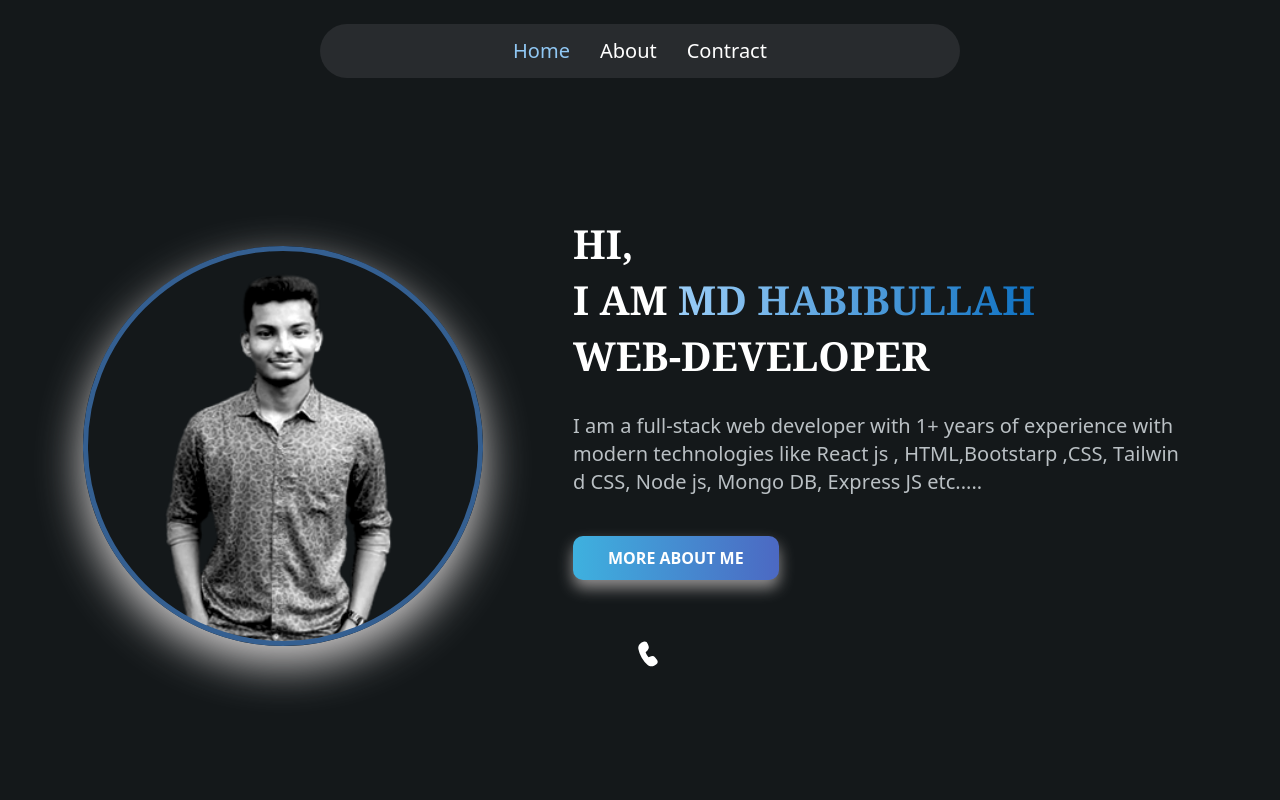
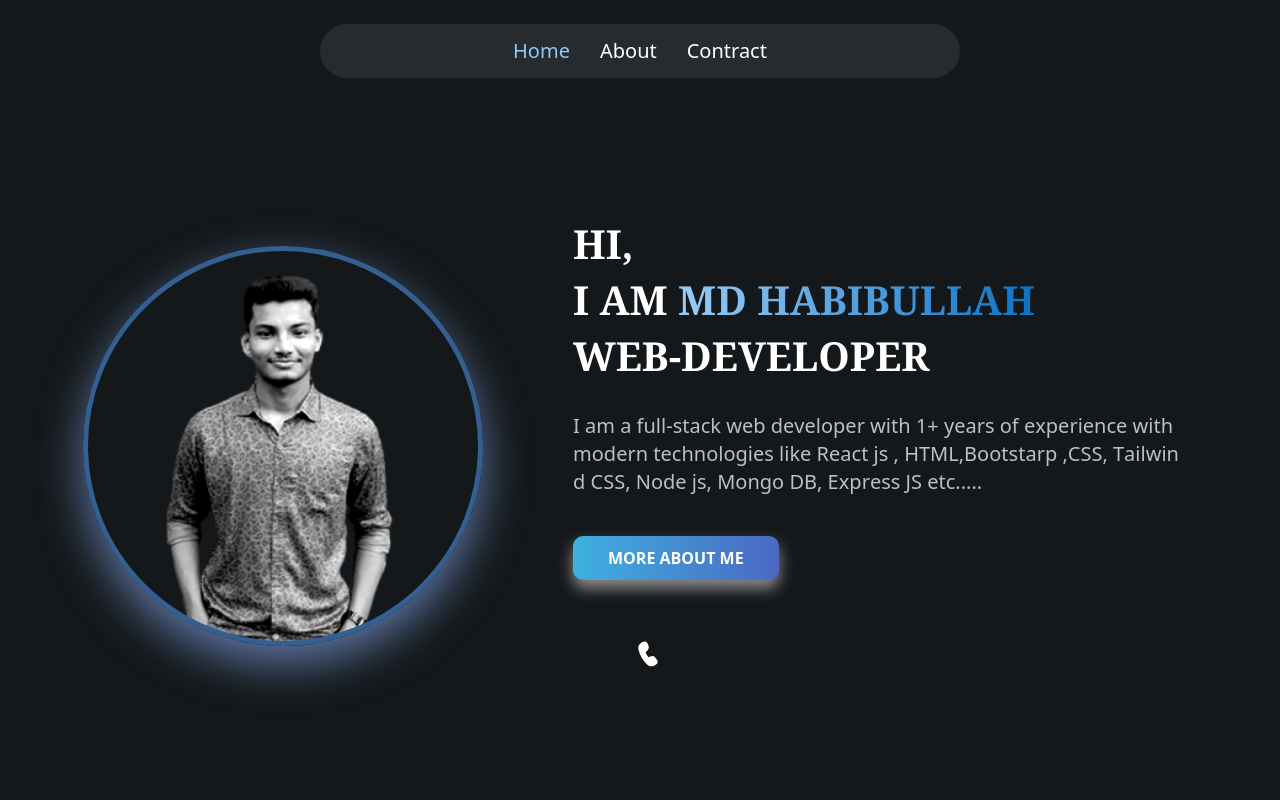
Before and after one commit to Habib710/H-BIB, a React (Create React App) app: page /home in a window 1280 px wide. Shown: the top 800 px of the page. Built offline with nearby package versions, Linux system fonts and the light colour scheme; some icons are missing.

Commit message:
some color change

```diff
--- a/src/Components/Banner/Banner.css
+++ b/src/Components/Banner/Banner.css
@@ -8,7 +8,7 @@ justify-content: space-evenly;
     width: 400px;
     height: 400px;
     border: 5px solid rgb(52, 95, 145);
-    box-shadow: 0 18px 45px   rgb(209, 206, 206);
+    box-shadow: 0 18px 45px   rgb(93, 117, 161);
     border-radius: 100%;
     background-repeat: no-repeat;
     background-size: cover;
```
